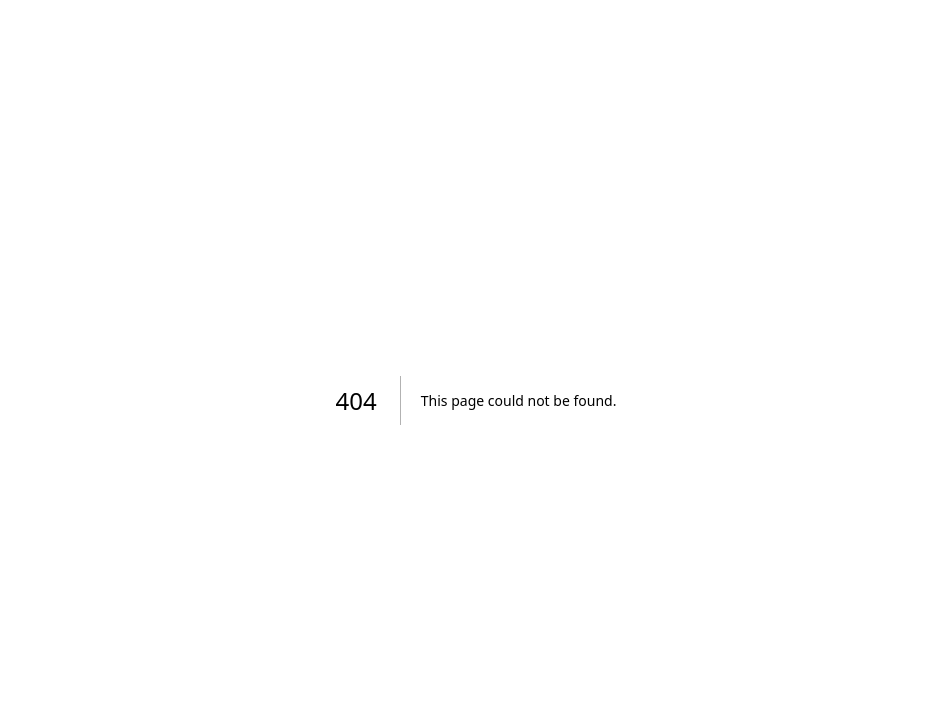
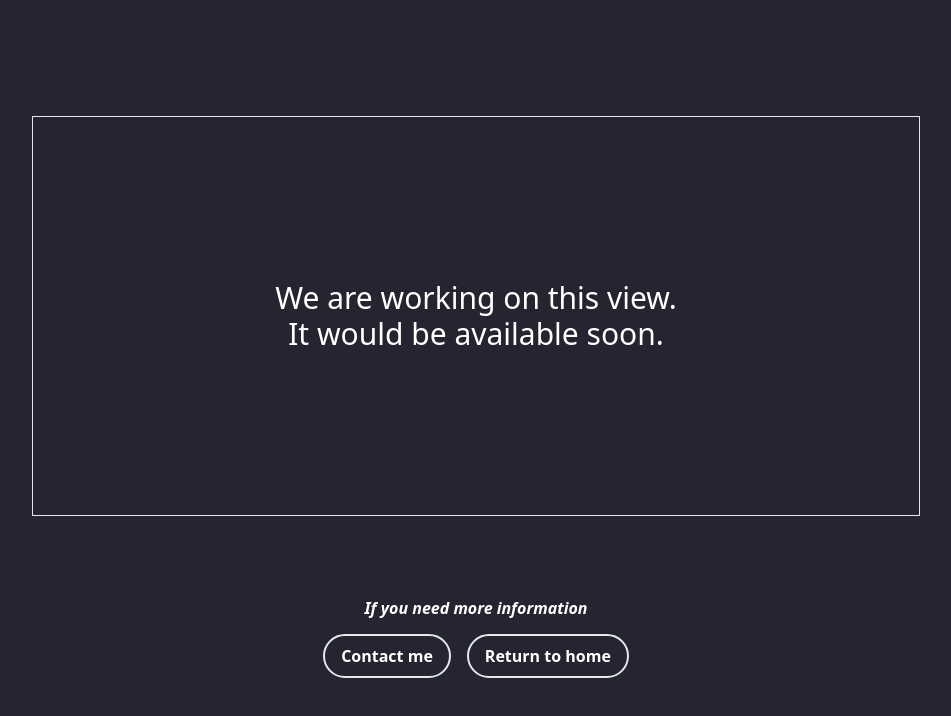
Before and after one commit to tomasguixeras/tomasguixeras-portfolio, a Next.js app: page /projects in a window 1280 px wide. Before the commit this address had no page. Shown: the top 716 px of the page, without its empty margins (164-1115 px from the left). Built offline with nearby package versions, Linux system fonts and the light colour scheme.

Commit message:
Changing a tags with Link

```diff
--- a/src/app/page.tsx
+++ b/src/app/page.tsx
@@ -3,6 +3,7 @@ import IconButton from "@/components/IconButton";
 import NavBar from "@/components/NavBar";
 import ProjectCard from "@/components/ProjectCard";
 import Image from "next/image";
+import Link from "next/link";
 
 export default function Home() {
   return (
@@ -65,7 +66,9 @@ export default function Home() {
             <ProjectCard />
             <ProjectCard />
           </div>
-          <a className="underline pl-2" href="">See more projects</a>
+          <Link className="underline pl-2" href="/projects">
+            See more projects
+          </Link>
         </div>
       </main>
       <Footer />
--- /dev/null
+++ b/src/app/projects/page.tsx
@@ -0,0 +1,33 @@
+"use client"
+import Link from "next/link";
+import { redirect } from "next/navigation";
+import React from "react";
+
+function page() {
+  return (
+    <div className="w-5/6 h-screen flex flex-col items-center justify-center">
+      <div className="border w-5/6 h-3/6 flex flex-col items-center justify-center text-3xl">
+        <p>We are working on this view.</p>
+        <p>It would be available soon.</p>
+      </div>
+
+      <p className="mt-20 italic font-semibold">If you need more information</p>
+      <div className="h-14 flex items-center justify-center mt-2">
+        <Link
+          className="border-2 px-4 py-2 m-2 rounded-full text-md font-semibold"
+          href="/"
+        >
+          Contact me
+        </Link>
+        <Link
+          className="border-2 px-4 py-2 m-2 rounded-full text-md font-semibold"
+          href={"/"}
+        >
+          Return to home
+        </Link>
+      </div>
+    </div>
+  );
+}
+
+export default page;
```
